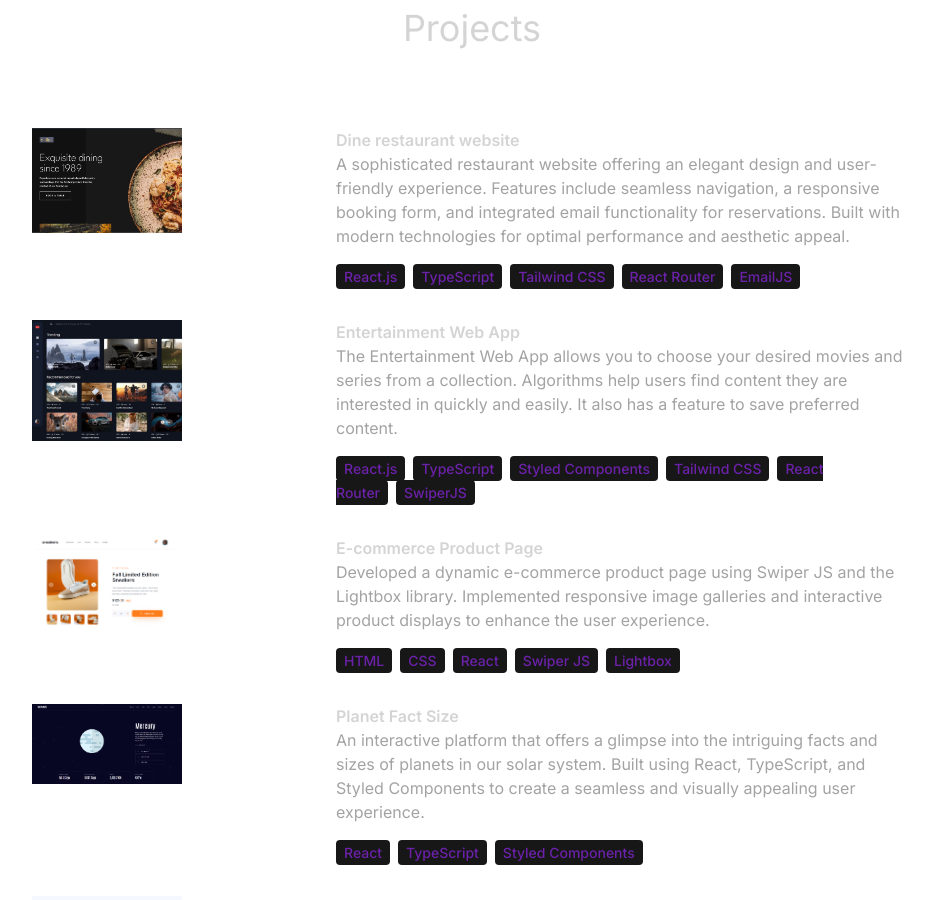
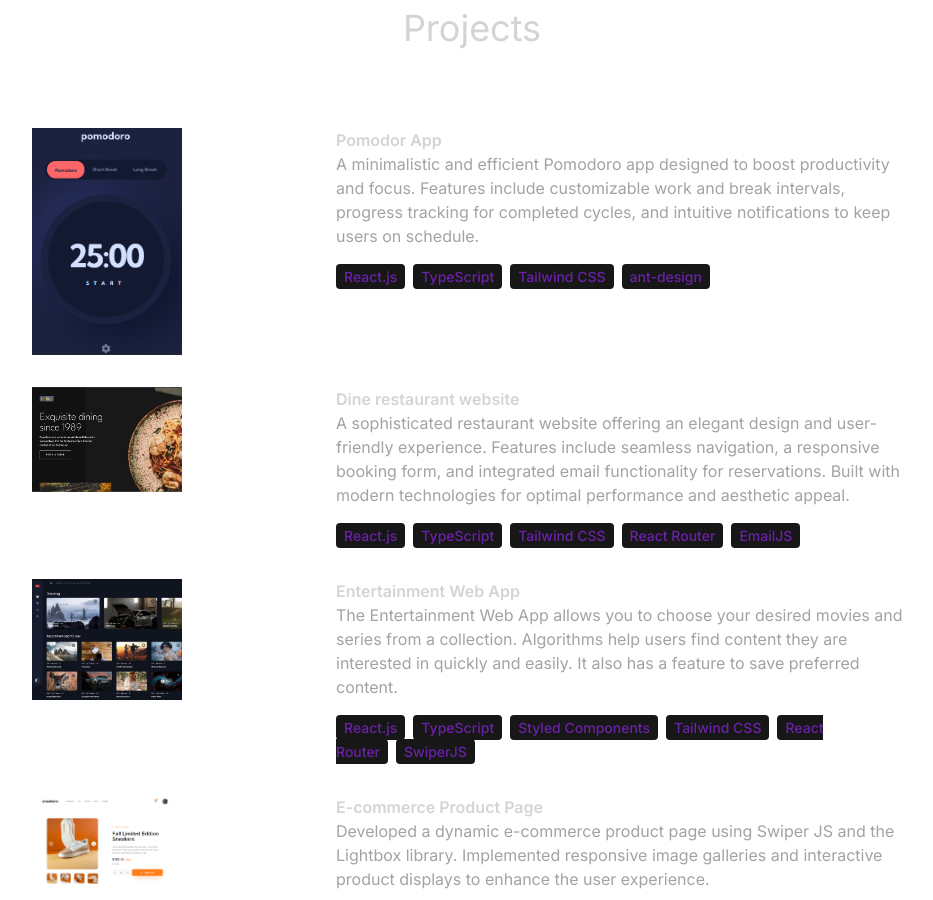
Before and after one commit to anritsetskhla10/portfolio, a React (Vite) app: page / in a window 1280 px wide. Shown: the part 2740-3640 px from the top of the page, without its empty margins (168-1101 px from the left). Built offline with nearby package versions, Linux system fonts and the light colour scheme.

Commit message:
add new project

```diff
--- a/src/constants/index.js
+++ b/src/constants/index.js
@@ -8,6 +8,7 @@ import project6 from "../assets/projects/project6.png";
 import project7 from "../assets/projects/project7.png";
 import project8 from "../assets/projects/project8.png";
 import project9 from "../assets/projects/dine-restaurant.png";
+import project10 from "../assets/projects/project10.png";
 
 export const HERO_CONTENT = `I am a dedicated frontend developer with a passion for creating engaging and dynamic
               user interfaces. With a strong foundation in React and a keen eye for design, I focus on building responsive and user-friendly
@@ -54,6 +55,19 @@ export const ABOUT_TEXT = `I embarked on my programming journey in September 202
 
 
 export const PROJECTS = [
+  {
+    title: "Pomodor App",
+    image: project10,
+    description:
+      "A minimalistic and efficient Pomodoro app designed to boost productivity and focus. Features include customizable work and break intervals, progress tracking for completed cycles, and intuitive notifications to keep users on schedule.",
+    technologies: [
+      "React.js",
+      "TypeScript",
+      "Tailwind CSS",
+      "ant-design",
+    ],
+    link:'https://pomodoro-app-wine.vercel.app/'
+  },
   {
     title: "Dine restaurant website",
     image: project9,
```
Also changed, not shown: src/assets/projects/project10.png (added), 1 other file (tests, documents, lock files or other folders).
